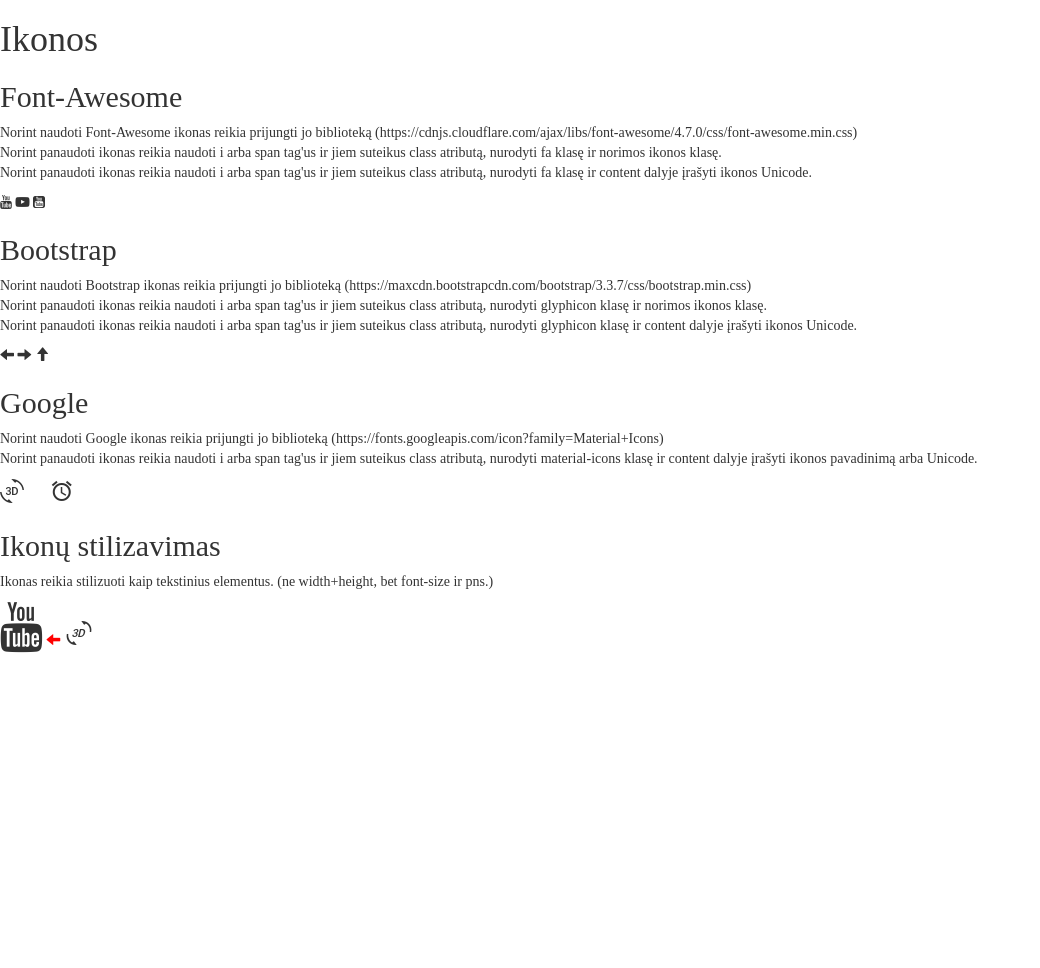
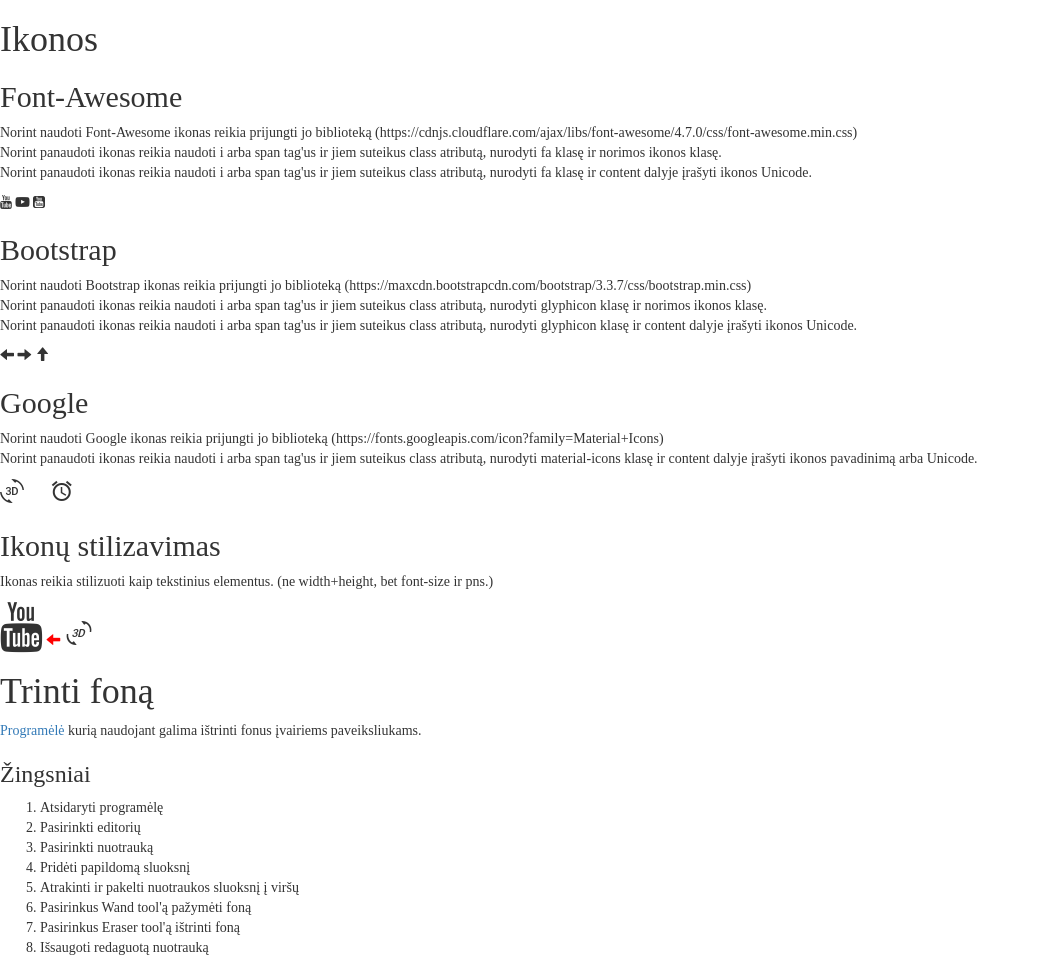
Before and after one commit to BanRokas/FEU2, a plain HTML site: page HTML ir CSS/5 paskaita - 09.16 - Selectors/index.html in a window 1280 px wide. Shown: the whole page, without its empty margins (0-1040 px from the left). Before the commit the page ends 800 px from the top, so only its background shows below. Drawn offline with nearby package versions, Linux system fonts and the light colour scheme.

Commit message:
fono trinimo programėlė

```diff
--- a/HTML ir CSS/5 paskaita - 09.16 - Selectors/index.html
+++ b/HTML ir CSS/5 paskaita - 09.16 - Selectors/index.html
@@ -6,7 +6,7 @@
   <link rel="stylesheet" href="https://cdnjs.cloudflare.com/ajax/libs/font-awesome/4.7.0/css/font-awesome.min.css">
   <link rel="stylesheet" href="https://maxcdn.bootstrapcdn.com/bootstrap/3.3.7/css/bootstrap.min.css">
   <link href="https://fonts.googleapis.com/icon?family=Material+Icons" rel="stylesheet">
-
+  <link rel="icon" href="./images/snowFlakeReal.png">
   <link rel="stylesheet" href="styles/main.css">
 </head>
 <body>
@@ -54,6 +54,23 @@
         <i class="material-icons italicIcon">3d_rotation</i>
       </div>
     </section>
+    <section> <!-- fono trinimo programele -->
+      <h1>Trinti foną</h1>
+      <p>
+        <a href="https://pixlr.com/" target="_blank">Programėlė</a> kurią naudojant galima ištrinti fonus įvairiems paveiksliukams.
+      </p>
+      <h3>Žingsniai</h3>
+      <ol>
+        <li>Atsidaryti programėlę</li>
+        <li>Pasirinkti editorių</li>
+        <li>Pasirinkti nuotrauką</li>
+        <li>Pridėti papildomą sluoksnį</li>
+        <li>Atrakinti ir pakelti nuotraukos sluoksnį į viršų</li>
+        <li>Pasirinkus Wand tool'ą pažymėti foną</li>
+        <li>Pasirinkus Eraser tool'ą ištrinti foną</li>
+        <li>Išsaugoti redaguotą nuotrauką</li>
+      </ol>
+    </section>
     <!-- Parent / child elements -->
     <!-- CSS selectors -->
     <!-- flex -->
```
Also changed, not shown: HTML ir CSS/5 paskaita - 09.16 - Selectors/images/snowFlakeReal.png (added).
